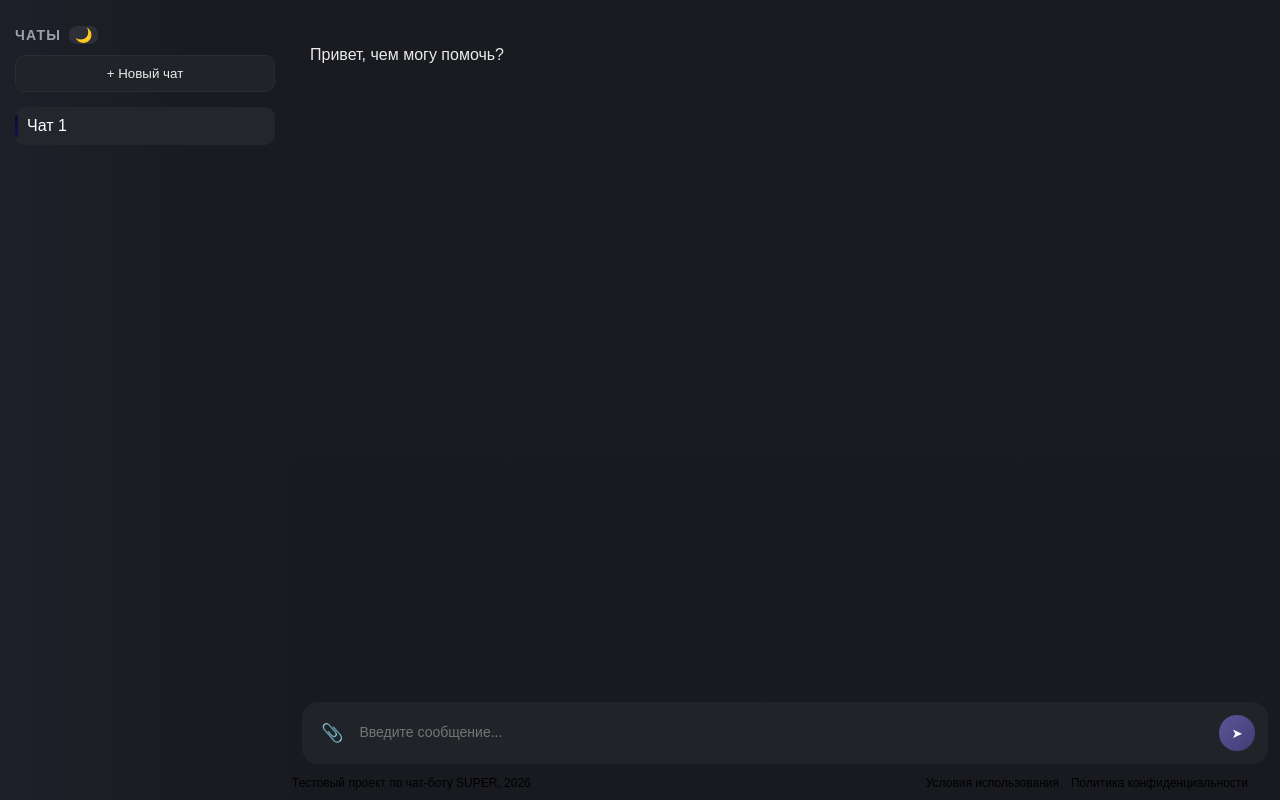
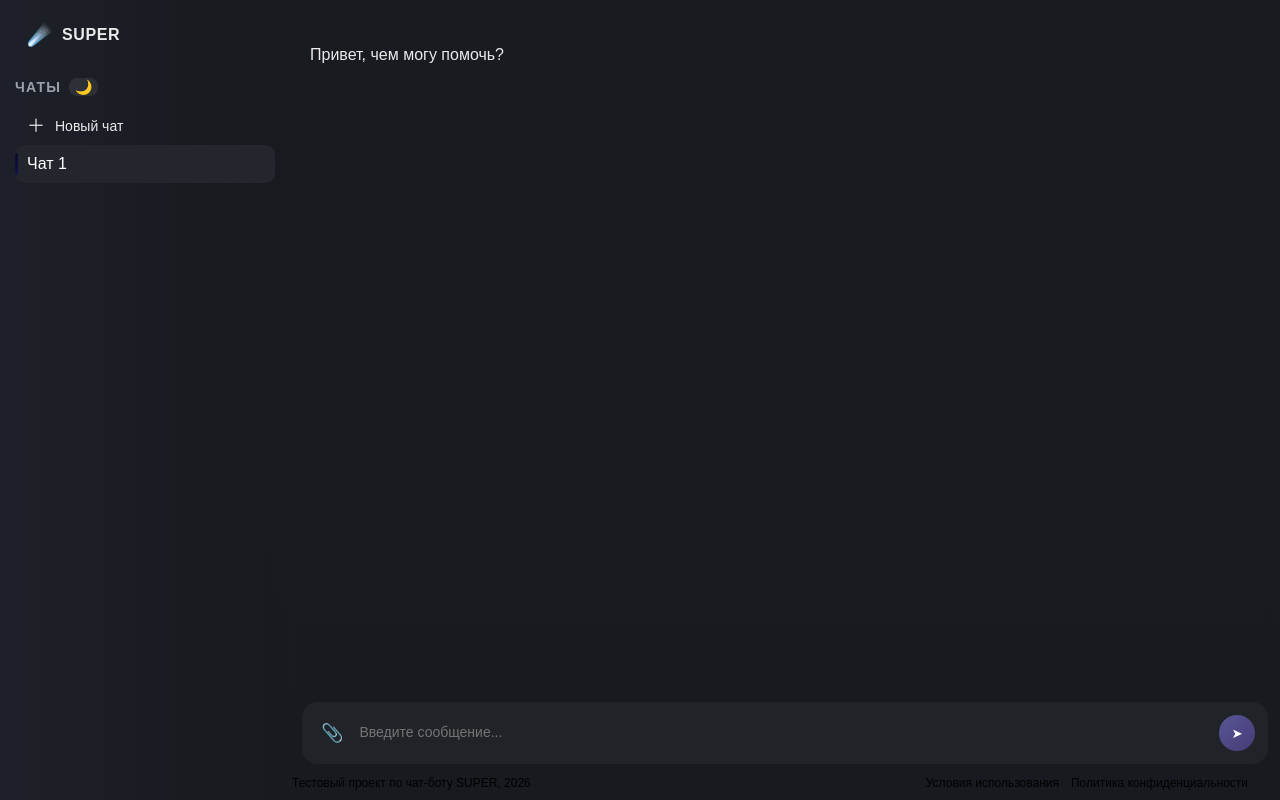
Before and after one commit to QweeeTleX/Chatbot, a React (Vite) app: page / in a window 1280 px wide. Built offline with nearby package versions, Linux system fonts and the light colour scheme.

Commit message:
I added the project logo to the top of the sidebar and changed the chat add button

```diff
--- a/src/App.jsx
+++ b/src/App.jsx
@@ -27,6 +27,8 @@ function App() {
   const [theme, setTheme] = useState (() => {
     return localStorage.getItem("theme") || "dark";
   });
+
+
 
   useEffect(() => {
     localStorage.setItem("theme", theme);
--- a/src/components/Sidebar.jsx
+++ b/src/components/Sidebar.jsx
@@ -18,6 +18,10 @@ export default function Sidebar({ chats, activeChatId, onSelectChat, onCreateCha
 
 	return (
 		<div className="sidebar">
+			<div className="sidebar-logo">
+				  <span className="logo-icon">☄️</span>
+  				<span className="logo-text">SUPER</span>
+			</div>
 			<div className="sidebar-header">
 			<h2>Чаты</h2>
 			<button className="theme-toggle" onClick={onToggleTheme}>
@@ -25,7 +29,9 @@ export default function Sidebar({ chats, activeChatId, onSelectChat, onCreateCha
 			</button>
 			</div>
 
-			<button className="new-chat" onClick={onCreateChat}>+ Новый чат</button>
+			<div className="sidebar-action" onClick={onCreateChat}>
+				<span className="sidebar-action-icon">＋</span>
+				<span className="sidebar-action-text">Новый чат</span></div>
 
 			<ul>
 				{chats.map((chat) => (
--- a/src/styles/sidebar.css
+++ b/src/styles/sidebar.css
@@ -2,21 +2,57 @@
 	width: 260px;
 	padding: 15px;
 	flex-shrink: 0;
+	position: relative;
+  z-index: 20;
 }
 
-.new-chat {
-	width: 100%;
-	padding: 10px;
-	margin-bottom: 15px;
+.sidebar-logo {
+	display: flex;
+	align-items: center;
+	gap: 10px;
 
+	padding: 10px 12px;
+	margin-bottom: 12px;
 
-  border-radius: 10px;
+	border-radius: 12px;
+	cursor: pointer;
+	user-select: none;
 
+	font-size: 16px;
+	font-weight: 600;
 
-  cursor: pointer;
+	transition: background-color 0.15s ease;
+}
 
-	transition: background-color 0.15s ease, border-color 0.15s ease;
+.logo-icon {
+	font-size: 20px;
+	line-height: 1;
+}
 
+.logo-text {
+  letter-spacing: 0.04em;
+}
+
+.sidebar-action {
+	display: flex;
+	align-items: center;
+	gap: 10px;
+
+	padding: 10px 12px;
+	margin-bottom: 12xp;
+
+	border-radius: 10px;
+	cursor: pointer;
+
+	font-size: 14px;
+	font-weight: 500;
+
+	transition: background-color 0.15s ease;
+}
+
+.sidebar-action-icon {
+  font-size: 18px;
+  line-height: 1;
 }
 
 .chat-item {
@@ -36,10 +72,12 @@
   transition: background-color 0.15s ease;
 }
 
-.chat-item:hover .chat-actions {
+.chat-item:hover .chat-actions,
+.chat-actions:hover {
   opacity: 1;
   pointer-events: auto;
 }
+
 
 .chat-title {
 	display: block;
@@ -130,20 +168,26 @@
   color: #eaeaea;
 }
 
+.app.dark .sidebar-logo {
+  color: #eaeaea;
+}
+
+.app.dark .sidebar-logo:hover {
+  background: rgba(255, 255, 255, 0.08);
+}
+
 .app.dark .sidebar h2 {
 	color: #9aa0aa;
 }
 
-.app.dark .new-chat {
-	background-color: #202328;
-	border: 1px solid #2a2d33;
-	color: #eaeaea;
+.app.dark .sidebar-action {
+  color: #eaeaea;
 }
 
-.app.dark .new-chat:hover {
-	background: #262a30;
-	border-color: #3a3f47;
+.app.dark .sidebar-action:hover {
+  background: rgba(255, 255, 255, 0.08);
 }
+
 
 .app.dark .chat-item {
 	color:#eaeaea;
@@ -186,21 +230,25 @@
   color: #222;
 }
 
+.app.light .sidebar-logo {
+  color: #111827;
+}
+
+.app.light .sidebar-logo:hover {
+  background: rgba(0, 0, 0, 0.05);
+}
+
 
 .app.light .sidebar h2 {
   color: #6b7280;
 }
 
-
-.app.light .new-chat {
-  background: #ffffff;
-  border: 1px solid #d1d5db;
+.app.light .sidebar-action {
   color: #111827;
 }
 
-.app.light .new-chat:hover {
-  background: #f3f4f6;
-  border-color: #cbd5e1;
+.app.light .sidebar-action:hover {
+  background: rgba(0, 0, 0, 0.05);
 }
 
 
```
